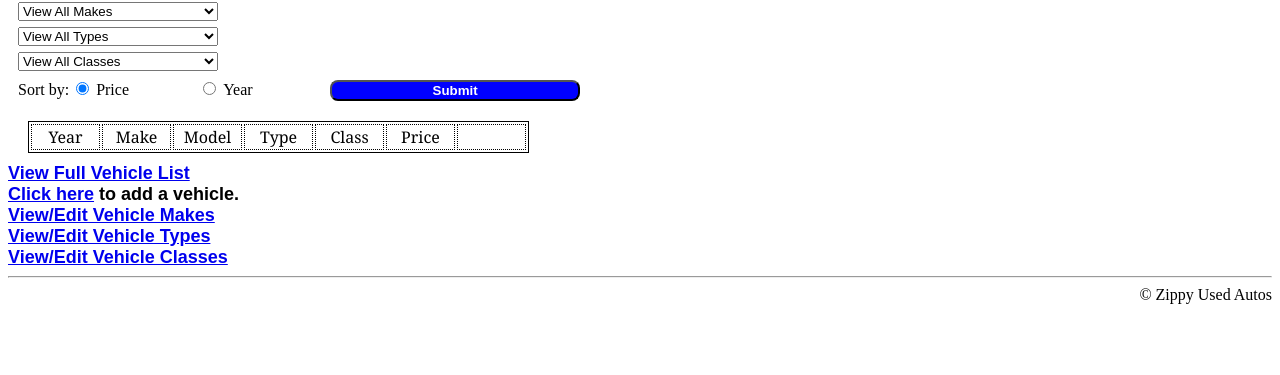
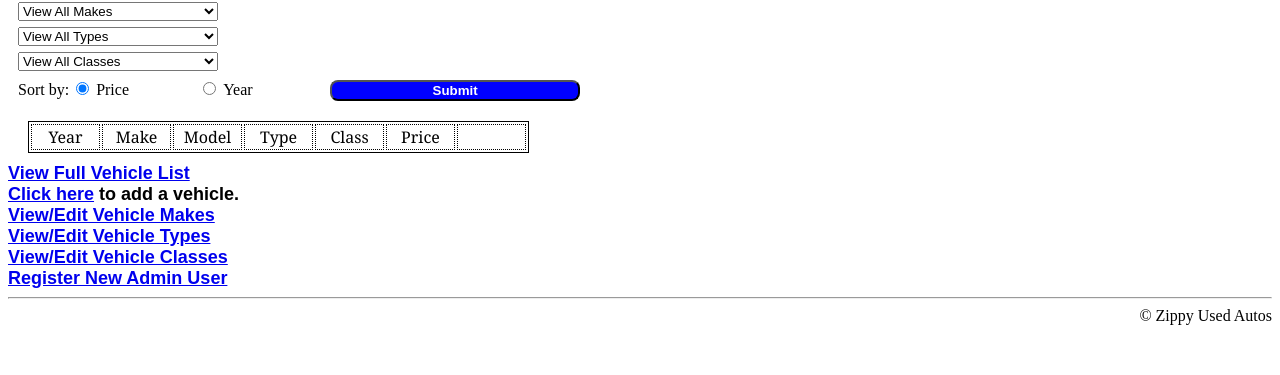
Before and after one commit to revordj/revordj-Midterm_INF653, a PHP site: page /admin/ in a window 1280 px wide. Shown: the part 90-465 px from the top of the page. Run offline with PHP 8.4, Linux system fonts and the light colour scheme; data that the repository does not hold is empty.

Commit message:
edited footer

```diff
--- a/admin/view/footer.php
+++ b/admin/view/footer.php
@@ -6,6 +6,7 @@
     <a href='?action=ve_makes'>View/Edit Vehicle Makes</a></br>
     <a href='?action=ve_types'>View/Edit Vehicle Types </a></br>
     <a href='?action=ve_classes'>View/Edit Vehicle Classes </a></br>
+    <a href='?action=show_register'>Register New Admin User</a></br>
 </section>
 <section name='copyright_info' class='copyright_info'>
 <hr>
```
